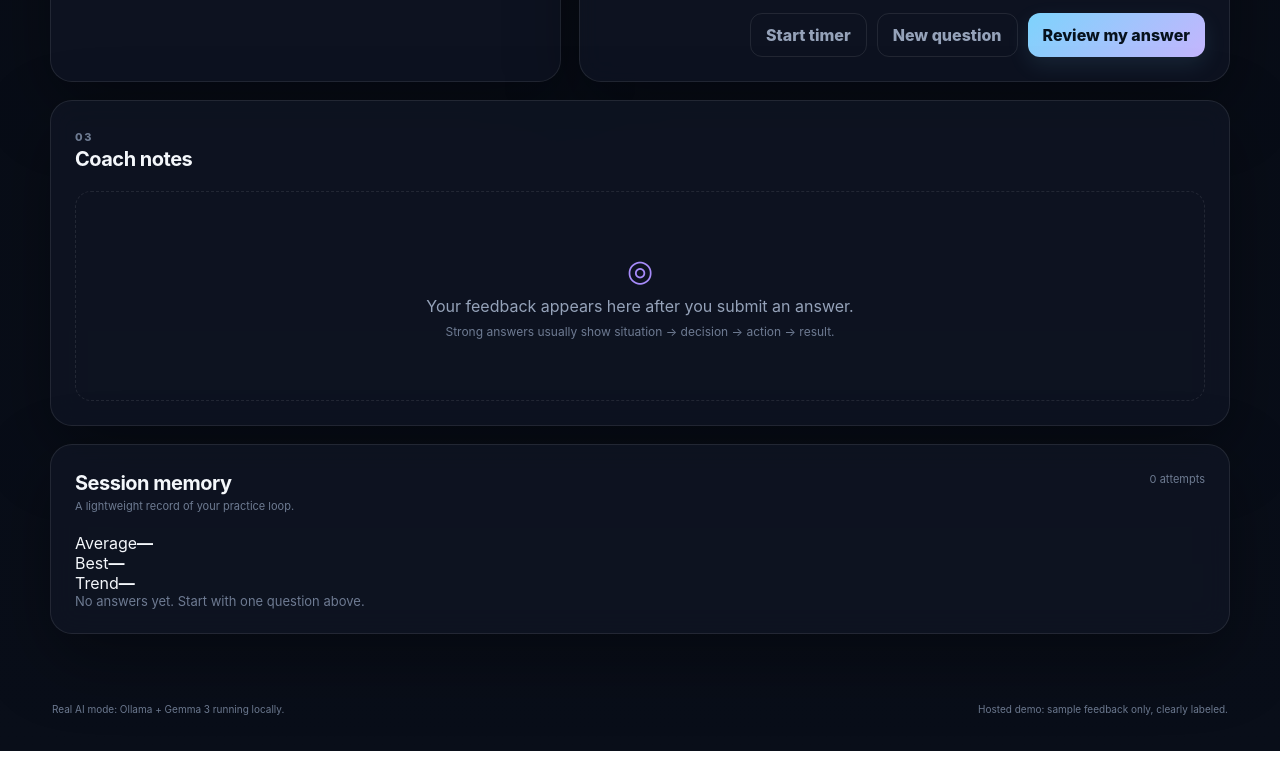
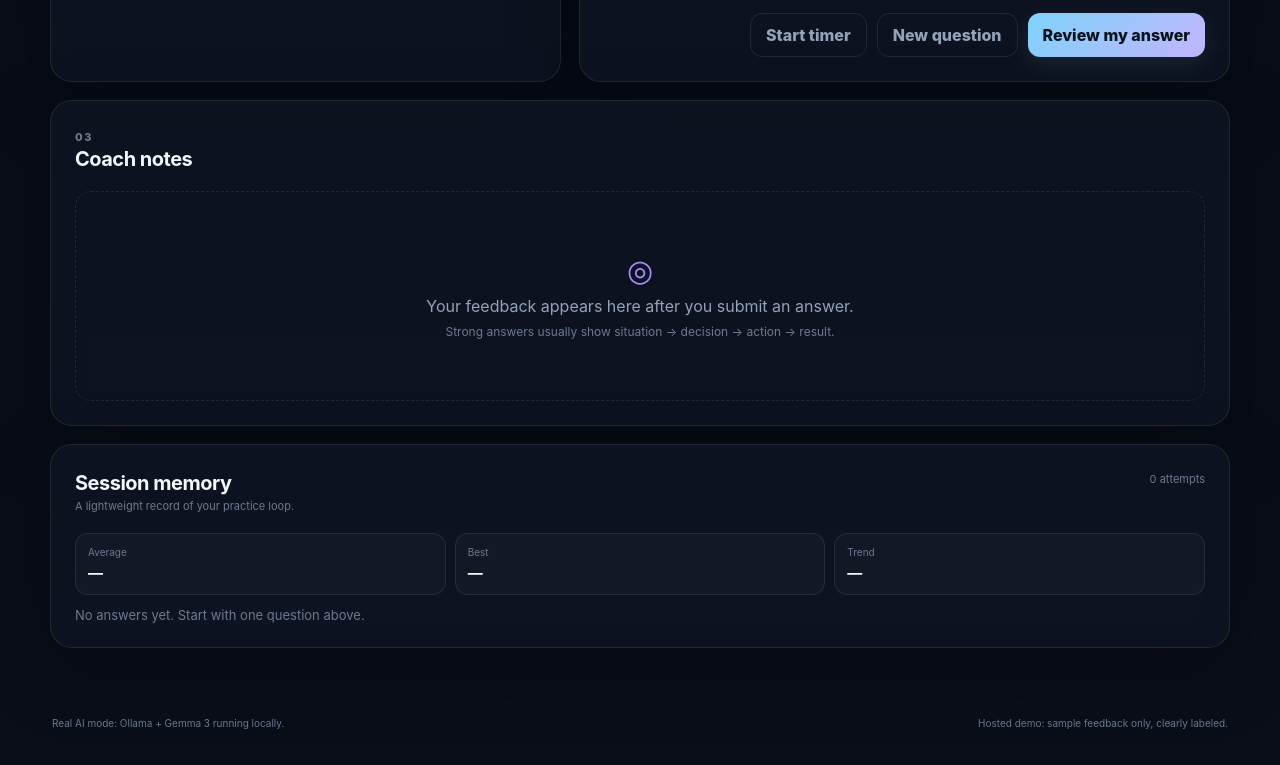
Before and after one commit to knockknock10/friend-interview-coach-hf26, a website: page web/index.html in a window 1280 px wide. Shown: the part 1050-1815 px from the top of the page. Drawn offline with Linux system fonts and the light colour scheme; no server answers.

Commit message:
style: polish adaptive session stats

```diff
--- a/web/styles.css
+++ b/web/styles.css
@@ -110,6 +110,8 @@ input:focus, textarea:focus { border-color: rgba(125,211,252,.42); box-shadow: 0
 .question-kind { color: var(--accent); font-size: 11px; text-transform: uppercase; letter-spacing: .12em; }
 .question { font-size: 28px; line-height: 1.25; letter-spacing: -.04em; margin: 14px 0 12px; }
 .actions { display: flex; justify-content: flex-end; gap: 10px; margin-top: 12px; }
+.compact { padding: 9px 12px; font-size: 12px; }
+.follow-up-actions { margin-top: 15px; display: flex; justify-content: flex-start; }
 .ghost, .primary { border-radius: 12px; padding: 11px 15px; font-weight: 800; }
 .ghost { color: var(--muted); border: 1px solid var(--border); background: transparent; }
 .primary { color: #07121d; border: 0; background: linear-gradient(135deg, var(--accent), #c4b5fd); box-shadow: 0 8px 22px rgba(125,211,252,.1); }
@@ -138,6 +140,11 @@ input:focus, textarea:focus { border-color: rgba(125,211,252,.42); box-shadow: 0
 .next { grid-column: 1 / -1; }
 
 .history-panel { margin-top: 18px; }
+.session-stats { display: grid; grid-template-columns: repeat(3, 1fr); gap: 9px; margin-bottom: 12px; }
+.session-stats > div { padding: 12px; border: 1px solid var(--border); border-radius: 13px; background: rgba(255,255,255,.025); }
+.session-stats span { display: block; color: var(--dim); font-size: 10px; margin-bottom: 4px; }
+.session-stats strong { font-size: 15px; }
+
 .history-empty { margin: 0; color: var(--dim); font-size: 13px; }
 .history-item { display: flex; gap: 14px; align-items: flex-start; padding: 14px 0; border-top: 1px solid var(--border); }
 .history-index { color: var(--accent-2); font-variant-numeric: tabular-nums; font-weight: 850; }
```
